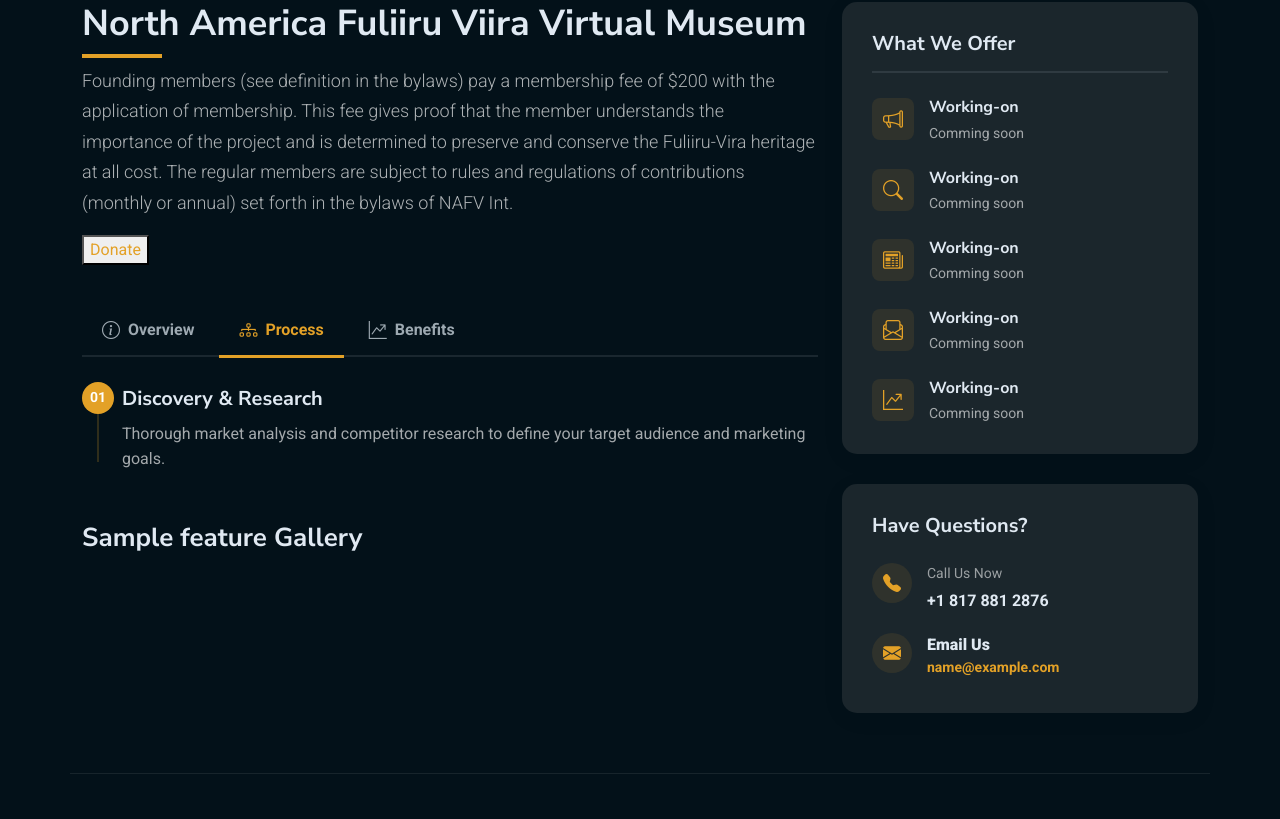
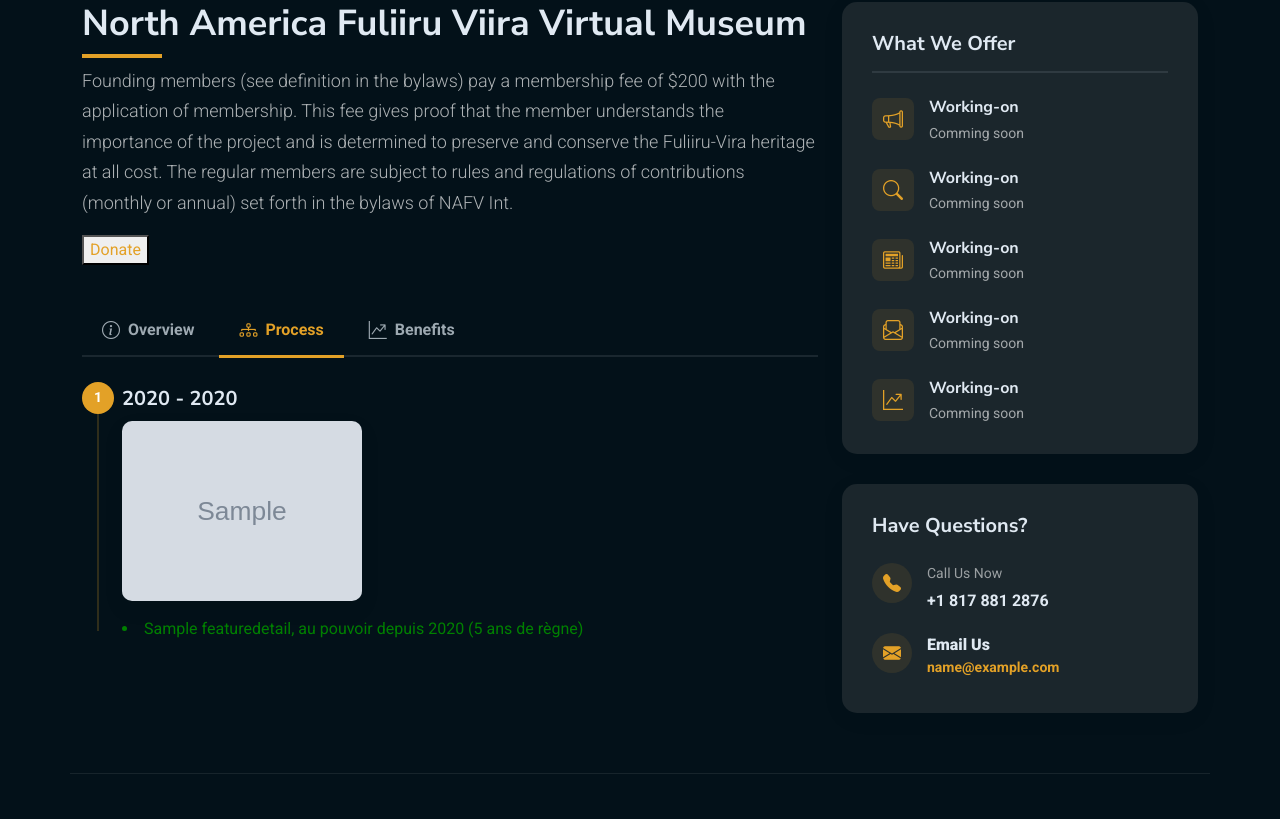
Before and after one commit to nami9090/Nami-industry-web-template---Django, a Django app: page /service-details/1/ in a window 1280 px wide, after a click on "Process". Shown: the part 422-1241 px from the top of the page. Run offline with Django 5.2, Linux system fonts and the light colour scheme; tables that the repository leaves empty hold one stand-in row (values such as "Sample post"); grey boxes marked "Sample" are stand-in pictures; some libraries are stand-ins or nearby versions.

Commit message:
Work on lignee de rois

```diff
--- a/myapp/models.py
+++ b/myapp/models.py
@@ -1,11 +1,28 @@
 from django.db import models
+from datetime import date
 
 # Create your models here.
 class Feature(models.Model):
     name = models.CharField(max_length=100)
     icons = models.CharField(max_length=50)
-    details = models.CharField(max_length=500)
+    details = models.CharField(max_length=10000000)
     image_pic = models.ImageField(upload_to='images/')
+
+class FeatureDetails(models.Model):
+    feature = models.ForeignKey(Feature, related_name='detail', on_delete=models.CASCADE)
+    completeName = models.CharField(max_length=100)
+    yearOfTaken = models.DateField()
+    encore_vivant = models.BooleanField(default=False)
+    yearOfDeath = models.DateField(null=True, blank=True)
+    image = models.ImageField(upload_to='images/')
+    def __str__(self):
+        if self.encore_vivant:
+            annees = date.today().year - self.yearOfTaken.year
+            return f"{self.completeName}, au pouvoir depuis {self.yearOfTaken.year} ({annees} ans de règne)"
+        elif self.yearOfDeath:
+            return f"{self.completeName} de {self.yearOfTaken.year} à {self.yearOfDeath.year} soit {self.yearOfDeath.year - self.yearOfTaken.year} ans de règne"
+        else:
+            return f"{self.completeName}, au pouvoir depuis {self.yearOfTaken.year}"
 
 class Produit(models.Model):
     nom = models.CharField(max_length=1000)
--- a/myapp/views.py
+++ b/myapp/views.py
@@ -82,6 +82,7 @@ def portfolio(request, pk):
 
 def service(request, pk):
     feature = Feature.objects.get(id=pk)
+    featureDetail = feature.detail.all()
     locations = LocationModel.objects.all()
     emails = EmailModel.objects.all()
     features = Feature.objects.all()
@@ -92,7 +93,8 @@ def service(request, pk):
         'emails':emails,
         'features':features,
         'element':elements,
-        'emails':emails
+        'emails':emails,
+        'featureDetail':featureDetail
     }
     return render(request, 'service-details.html', context)
 
--- a/templates/service-details.html
+++ b/templates/service-details.html
@@ -86,17 +86,13 @@
             <div class="service-main-content">
               <div class="service-header" data-aos="fade-up">
                 <h1>North America Fuliiru Viira Virtual Museum</h1>
-                {% comment %} <div class="service-meta">
-                  <span><i class="bi bi-award"></i> Premium Service</span>
-                  <span><i class="bi bi-clock"></i> Since 2015</span>
-                  <span><i class="bi bi-star-fill"></i> 4.9/5 Rating</span>
-                </div> {% endcomment %}
                 <p class="lead">
                   Founding members (see definition in the bylaws) pay a membership fee of $200 with the application of membership. This fee gives proof that the member understands the importance of the project and is determined to preserve and conserve the Fuliiru-Vira heritage at all cost. The regular members are subject to rules and regulations of contributions (monthly or annual) set forth in the bylaws of NAFV Int.
                 </p>
                 <button>
                   <a class="btn-getstarted" href="/#contact">Donate</a>
                 </button>
+                <p></p>
               </div>
 
               <div class="service-tabs" data-aos="fade-up" data-aos-delay="200">
@@ -123,13 +119,13 @@
                   <div class="tab-pane fade show active" id="service-details-tab-1" role="tabpanel" aria-labelledby="overview-tab">
                     <div class="row">
                       <!--OVERVIEW-->
-                      <div class="col-md-6">
+                      <div class="col-md-8">
                         <div class="content-block">
                           <h3>{{feature.name}}</h3>
                           <p>{{ feature.details }}</p>
                         </div>
                       </div>
-                      <div class="col-md-6">
+                      <div class="col-md-4">
                         <img src="{{feature.image_pic.url}}" alt="{{feature.name}}" class="img-fluid rounded">
                       </div>
                     </div>
@@ -138,14 +134,20 @@
                   <div class="tab-pane fade" id="service-details-tab-2" role="tabpanel" aria-labelledby="process-tab">
                     <div class="process-timeline">
                       <!--PROCESS TAB-->
+                      {% for item in featureDetail %}
                       <div class="timeline-item">
-                        <div class="timeline-marker">01</div>
+                        <div class="timeline-marker">{{ item.id }}</div>
                         <div class="timeline-content">
-                          <h4>Discovery &amp; Research</h4>
-                          <p>Thorough market analysis and competitor research to define your target audience and marketing goals.</p>
+                          <h4>{{ item.yearOfTaken | date:'Y' }} - {{ item.yearOfDeath | date:'Y' }}</h4>
+                          <img src="{{ item.image.url }}" alt="Image" width="240">
+                          <p>
+                            <li style="color: {% if item.encore_vivant %}green{% else %}gray{% endif %};">
+                            {{ item }}
+                            </li>
+                          </p>
                         </div>
                       </div>
-
+                      {% endfor %}
                     </div>
                   </div>
 
@@ -193,87 +195,7 @@
                 </div>
               </div>
 
-              <div class="service-gallery" data-aos="fade-up" data-aos-delay="300">
-                <h3>{{feature.name}} Gallery</h3>
-                <div class="service-details-slider swiper init-swiper">
-                  <script type="application/json" class="swiper-config">
-                    {
-                      "loop": true,
-                      "speed": 800,
-                      "autoplay": {
-                        "delay": 5000
-                      },
-                      "slidesPerView": 1,
-                      "spaceBetween": 30,
-                      "breakpoints": {
-                        "768": {
-                          "slidesPerView": 2
-                        }
-                      },
-                      "pagination": {
-                        "el": ".swiper-pagination",
-                        "type": "bullets",
-                        "clickable": true
-                      }
-                    }
-                  </script>
-                  <div class="swiper-wrapper">
-                    {% for element in artGallery %}
-                      {% if feature.name == element.title %}
-                        <div class="swiper-slide">
-                          <div class="portfolio-item">
-                            <img src="{{ element.image.url }}" alt="" class="img-fluid" loading="lazy">
-                            <div class="portfolio-info">
-                              <h5>{{ element.title }}</h5>
-                              <p>{{ element.description }}</p>
-                            </div>
-                          </div>
-                        </div>
-                      {% endif %}
-                    {% endfor %}
-                    {% for element in language %}
-                      {% if feature.name == element.title %}
-                      <div class="swiper-slide">
-                        <div class="portfolio-item">
-                          <img src="{{ element.image.url }}" alt="" class="img-fluid" loading="lazy">
-                          <div class="portfolio-info">
-                            <h5>{{ element.title }}</h5>
-                            <p>{{ element.description }}</p>
-                          </div>
-                        </div>
-                      </div>
-                      {% endif %}
-                    {% endfor %}
-                    {% for element in fuliru %}
-                      {% if feature.name == element.title %}
-                        <div class="swiper-slide">
-                          <div class="portfolio-item">
-                            <img src="{{ element.image.url }}" alt="" class="img-fluid" loading="lazy">
-                            <div class="portfolio-info">
-                              <h5>{{ element.title }}</h5>
-                              <p>{{ element.description }}</p>
-                            </div>
-                          </div>
-                        </div>
-                      {% endif %}
-                    {% endfor %}
-                    {% for element in vira %}
-                      {% if feature.name == element.title %}
-                        <div class="swiper-slide">
-                          <div class="portfolio-item">
-                            <img src="{{ element.image.url }}" alt="" class="img-fluid" loading="lazy">
-                            <div class="portfolio-info">
-                              <h5>{{ element.title }}</h5>
-                              <p>{{ element.description }}</p>
-                            </div>
-                          </div>
-                        </div>
-                      {% endif %}
-                    {% endfor %}
-                  </div>
-                  <div class="swiper-pagination"></div>
-                </div>
-              </div>
+
             </div>
           </div>
           <div class="col-lg-4 order-lg-2 order-1">
```
Also changed, not shown: myapp/admin.py (+7 -1 lines), media/images/Localisation_Fuliiru.jpg (added), media/images/Localisation_Fuliiru_4AAu9a5.jpg (added), media/images/Localisation_Fuliiru_6MZAfjy.jpg (added), media/images/Localisation_Fuliiru_93PvecA.jpg (added), media/images/Localisation_Fuliiru_JcGNX9J.jpg (added), media/images/Localisation_Fuliiru_P6ofx3u.jpg (added), media/images/Localisation_Fuliiru_TRqVXMH.jpg (added), media/images/Localisation_Fuliiru_XdLVRa4.jpg (added), media/images/Localisation_Fuliiru_b40hZjE.jpg (added), media/images/Localisation_Fuliiru_ivc57Y6.jpg (added), media/images/Localisation_Fuliiru_yJsxQ80.jpg (added), media/images/virakingdom_V6aggYJ.jpg (added), myapp/migrations/0011_alter_feature_details.py (added), 3 more files.
